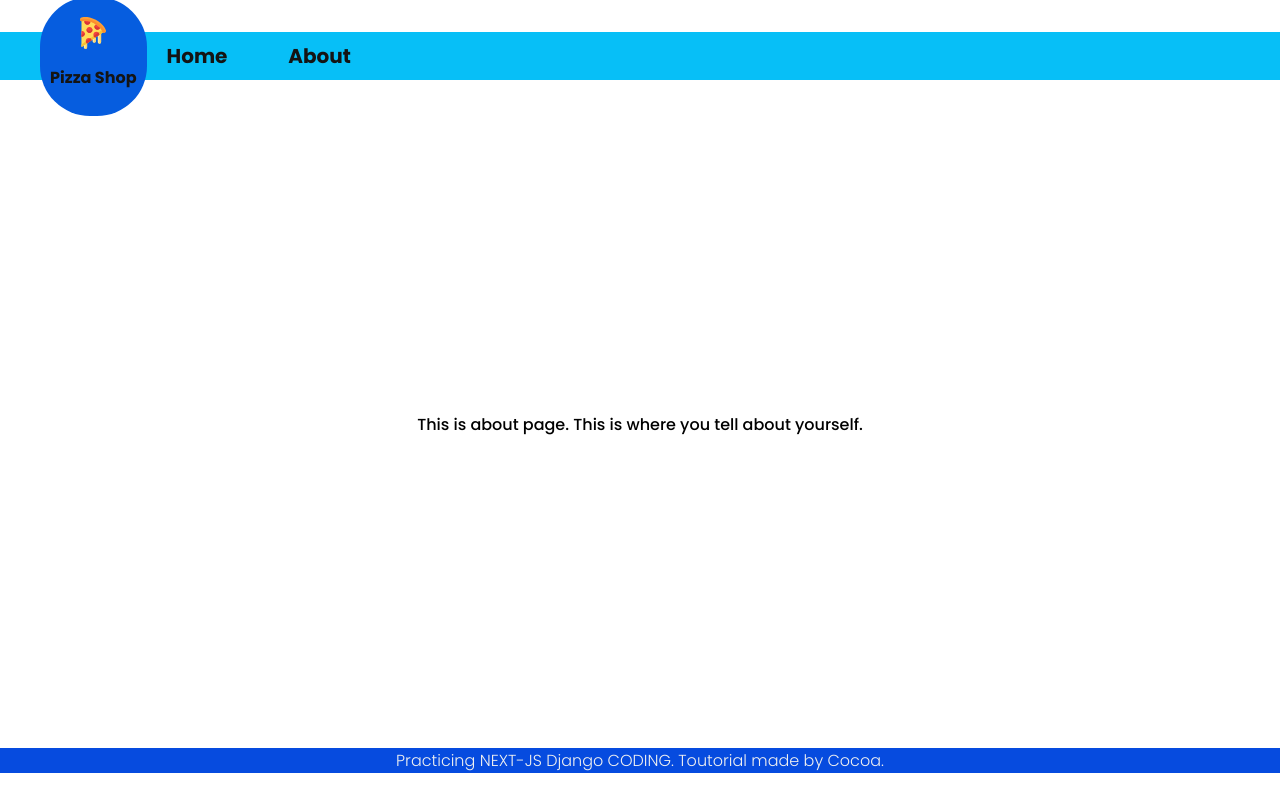
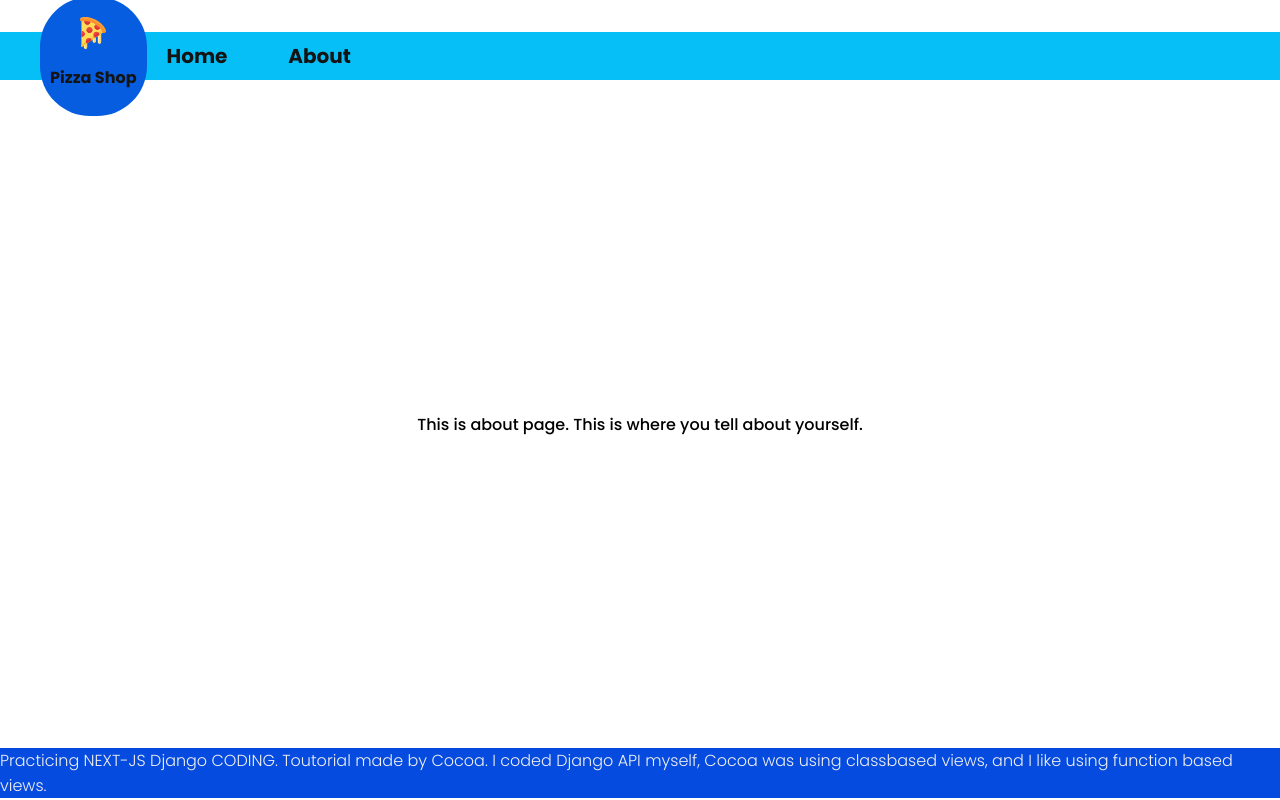
Before and after one commit to ashur-k/Pizza-Website, a Next.js app: page /aboutPage in a window 1280 px wide. Built offline with nearby package versions, Linux system fonts and the light colour scheme.

Commit message:
updated footer

```diff
--- a/components/Layout/Layout.js
+++ b/components/Layout/Layout.js
@@ -17,6 +17,8 @@ export default function Layout({children}) {
       <footer className={styles.footer}>
         <a>
           Practicing NEXT-JS Django CODING. Toutorial made by Cocoa.
+          I coded Django API myself, Cocoa was using classbased views,
+          and I like using function based views.
         </a>
       </footer>
     </div>
```
